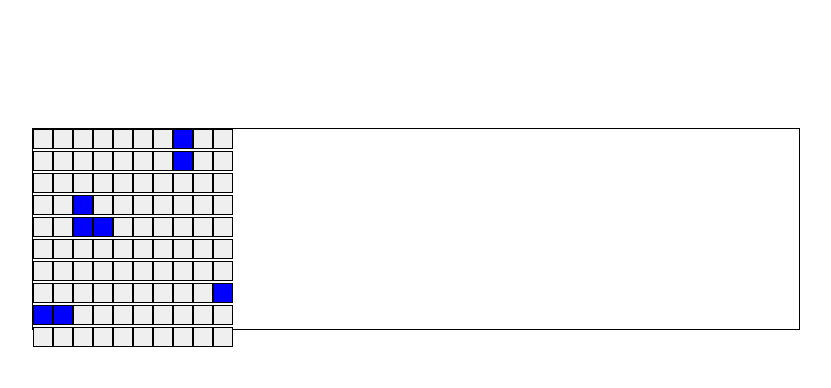
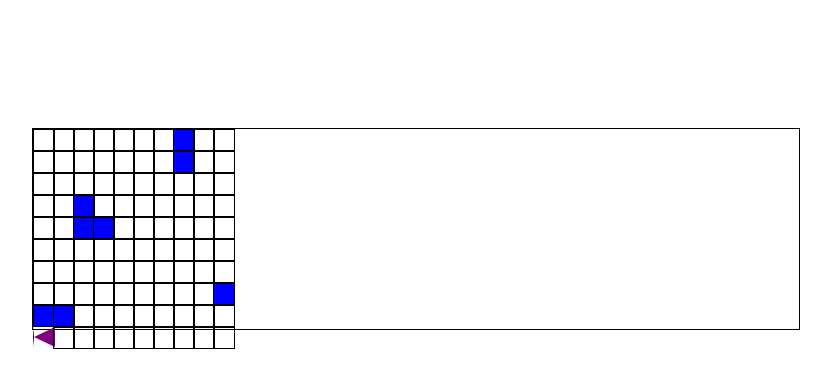
Before and after one commit to avallsru/mars_rover_mission, a React (Create React App) app: page / in a window 1280 px wide. Shown: the top 388 px of the page, without its empty margins (224-1055 px from the left). Built offline with nearby package versions, Linux system fonts and the light colour scheme.

Commit message:
map, obstacles and robot mvp defined

```diff
--- a/src/Components/PlanetMap/Planet.jsx
+++ b/src/Components/PlanetMap/Planet.jsx
@@ -1,4 +1,4 @@
-import React from 'react';
+import React, { useEffect, useState } from 'react';
 
 import {obstacles} from './obstacles.jsx';
 import {Robot} from "./Robot";
@@ -9,48 +9,64 @@ const Planet = () => {
   let totalColumns = 10;
   let totalRows = 10;
   let planetMap= [];
+  const [robotToPrint, setRobotToPrint] = useState([]);
+  // const [mapToPrint, setMapToPrint] = useState([])
+
+  useEffect(() => {
+    let obstacleToPrint;
+    for(let obstaclePosition of obstacles) {
+      obstacleToPrint = document.getElementById(`${obstaclePosition[0]},${obstaclePosition[1]}`)
+      obstacleToPrint.classList= "square obstacle";
+    }
+    let robotCoords = Robot()
+    let robot = document.getElementById(`${robotCoords[0]},${robotCoords[1]}`)
+    robot.classList = "square robot west";
+  }, [])
 
   for(let indexColumn = 0; indexColumn < totalColumns; indexColumn++) {
     let row = []
     for (let indexRow = totalRows-1; indexRow >= 0; indexRow--) {
-      let coord = {
-        coords:[indexColumn, indexRow],
+      let mapPlace = {
+        x: indexColumn,
+        y: indexRow,
+        coord:[indexColumn, indexRow],
         state:"empty"
       }
-      row.push(coord)
+      row.push(mapPlace)
     }
     planetMap.push(row)
+
   }
 
-  function isObstacle(coords) {
-    for(let obstaclePosition of obstacles) {
-      if(coords[0] === obstaclePosition[0] && coords[1] === obstaclePosition[1]) return true;
-    }
-    return false;
-  }
 
-  function cellClass(cellCoords) {
-    console.log(Robot
-      )
-    for(let obstaclePosition of obstacles) {
-      if(cellCoords[0] === obstaclePosition[0] && cellCoords[1] === obstaclePosition[1]){
-        return "square obstacle"
-      } else if(cellCoords[0] === Robot[0] && cellCoords[1] === Robot[1]){
-        return "square robot"
-      }
 
-    }
-    return "square"
-  }
+  // let robotCoords = Robot();
+
+  // function cellClass(xCoord, yCoord) {
+  //   for(let obstaclePosition of obstacles) {
+  //     if(xCoord === obstaclePosition[0] && yCoord=== obstaclePosition[1]){
+  //       return "square obstacle"
+  //     } else if(xCoord === robotCoords[0] && yCoord=== robotCoords[1]){
+  //       return "square robot"
+  //     }
+
+  //   }
+  //   return "square"
+  // }
+
 
   let mapToPrint = planetMap.map(row => {
     return(
       <div>
         {
           row.map(cell => {
-            let obstaclePosition = isObstacle(cell.coords);
             return(
-              <button className = {cellClass(cell.coords)} key={cell.coords} id={cell.coords} ></button>
+              <div
+                // className = {cellClass(cell.x, cell.y)}
+                className="square"
+                key={cell.coords}
+                id={`${cell.x},${cell.y}`}
+               />
             )
           })
         }
--- a/src/Components/PlanetMap/Robot.jsx
+++ b/src/Components/PlanetMap/Robot.jsx
@@ -2,11 +2,11 @@ import React from 'react';
 
 export const Robot = (robotCoords=[0,0], order) => {
 
-  switch(order) {
-    case "f": {
+  // switch(order) {
+  //   case "f": {
 
-    }
-  }
-  return [0, 0];
+  //   }
+  // }
+  return robotCoords;
 
 };
--- a/src/Components/PlanetMap/planet.scss
+++ b/src/Components/PlanetMap/planet.scss
@@ -9,7 +9,10 @@
 
 }
 
-.square {
+.square,
+.obstacle,
+.robot,
+.test {
   height: 20px;
   width: 20px;
   border: 1px solid black;
@@ -18,7 +21,32 @@
     background-color: blue;
   }
   &.robot {
-    background-color: green;
+    width: 0;
+    height: 0;
+    &.north {
+      border-left: 10px solid transparent;
+    border-right: 10px solid transparent;
+    border-bottom: 21px solid purple;
+    }
+    &.south {
+      border-left: 10px solid transparent;
+    border-right: 10px solid transparent;
+    border-top: 21px solid purple;
+    }
+    &.east {
+      border-top: 10px solid transparent;
+    border-bottom: 10px solid transparent;
+    border-left: 21px solid purple;
+    }
+    &.west {
+      border-top: 10px solid transparent;
+    border-bottom: 10px solid transparent;
+    border-right: 21px solid purple;
+    }
+
+  }
+  &.test {
+    background-color: pink;
   }
   &:hover {
     background-color: red;
```
